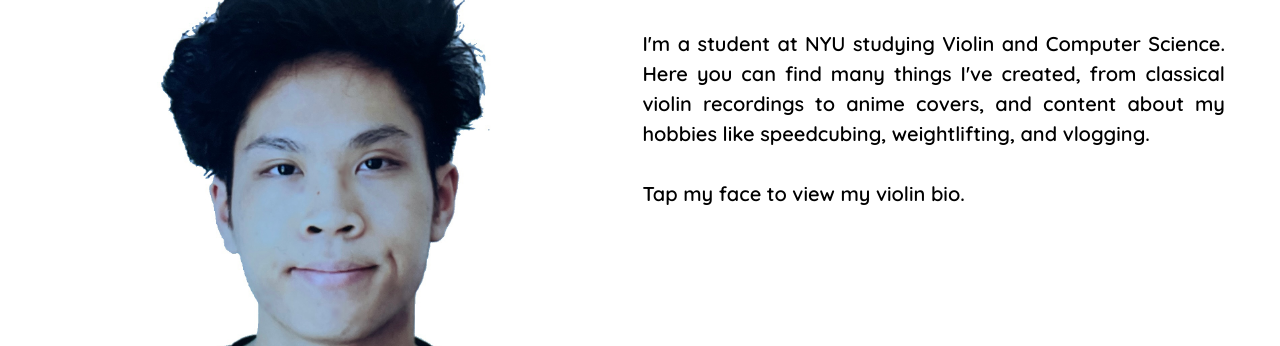
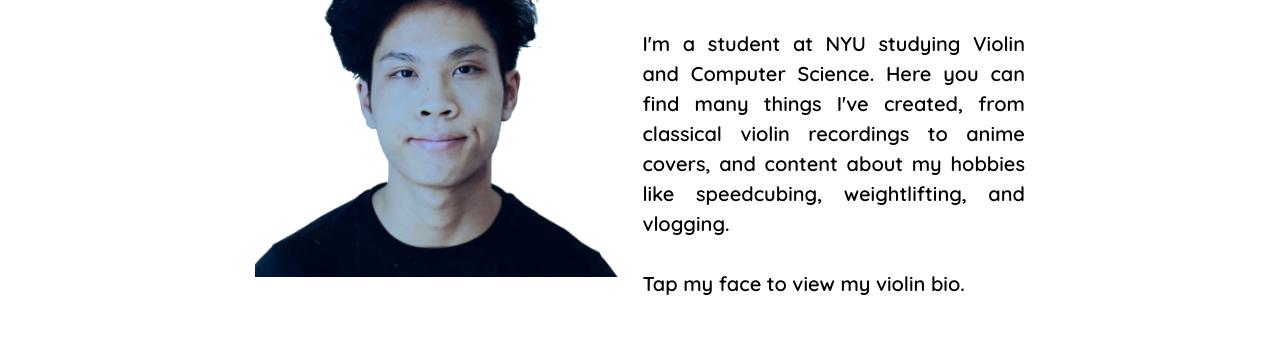
Before and after one commit to dapolonio/updated_website, a plain HTML site: page daniel_website/index.html in a window 1280 px wide. Shown: the part 210-556 px from the top of the page. Drawn offline with Linux system fonts and the light colour scheme.

Commit message:
Update styles.css
#container {
  max-width: 50em;
  margin: auto;
}

so that page is slightly smaller

```diff
--- a/daniel_website/styles.css
+++ b/daniel_website/styles.css
@@ -6,7 +6,7 @@ body {
 }
 
 #container {
-  max-width: 75em;
+  max-width: 50em;
   margin: auto;
 }
 
```
